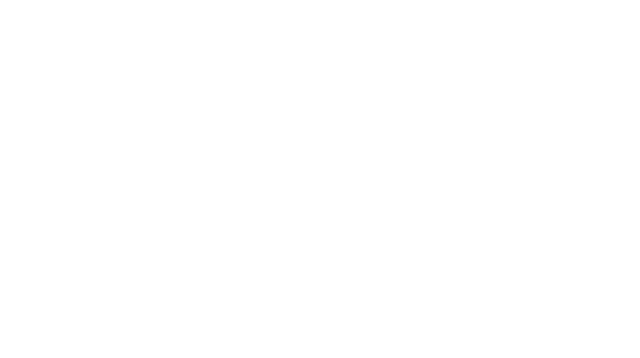
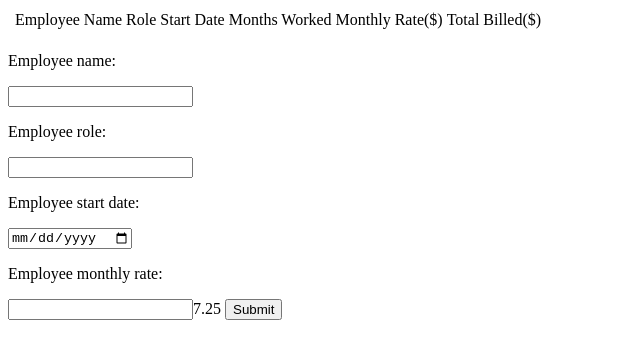
Before and after one commit to jjmonte20/PityDaFoo, a plain HTML site: page index.html in a window 1280 px wide. Shown: the whole page, without its empty margins (0-640 px from the left). Drawn offline with Linux system fonts and the light colour scheme.

Commit message:
Added the basics of what we need with no css

```diff
--- a/index.html
+++ b/index.html
@@ -1,3 +1,52 @@
+<!DOCTYPE html>
+<html lang="en-us">
 
-<!-- firebase handler, to be placed in before other js scripts -->
-<script src="https://www.gstatic.com/firebasejs/5.5.7/firebase.js"></script>
+<head>
+	<meta charset="UTF-8"/>
+	<!-- firebase handler, to be placed in before other js scripts -->
+	<script src="https://www.gstatic.com/firebasejs/5.5.7/firebase.js"></script>
+	<title>Pity Foo Projekt</title>
+</head>
+
+<body>
+
+	<header class="headingContainer">
+	</header>
+
+	<div class="mainContainer">
+		<div class="tableContainer">
+			<table id="table">
+				<th>
+					<td>Employee Name</td>
+					<td>Role</td>
+					<td>Start Date</td>
+					<td>Months Worked</td>
+					<td>Monthly Rate($)</td>
+					<td>Total Billed($)</td>
+				</th>
+				<tr>
+					<td></td>
+					<td></td>
+					<td></td>
+					<td></td>
+					<td></td>
+					<td></td>
+				</tr>
+			</table>
+		</div>
+		<div class="addFieldContainer">
+			<p>Employee name:</p>
+			<input id="employeeName" type="text"></input>
+			<p>Employee role:</p>
+			<input id="employeeRole" type="text"></input>
+			<p>Employee start date:</p>
+			<input id="employeeStartDate" type="date"></input>
+			<p>Employee monthly rate: </p>
+			<input id="employeeMonthlyRate" min="7.25" type="number">7.25</input>
+			<button id="submitButton">Submit</button>
+		</div>
+	</div>
+
+</body>
+
+</html>
```
